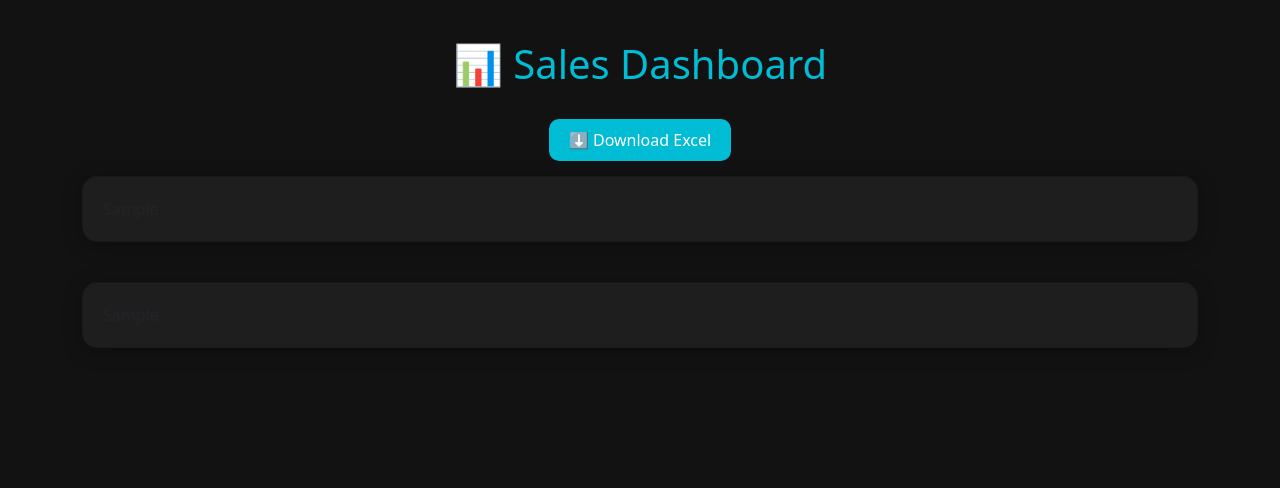
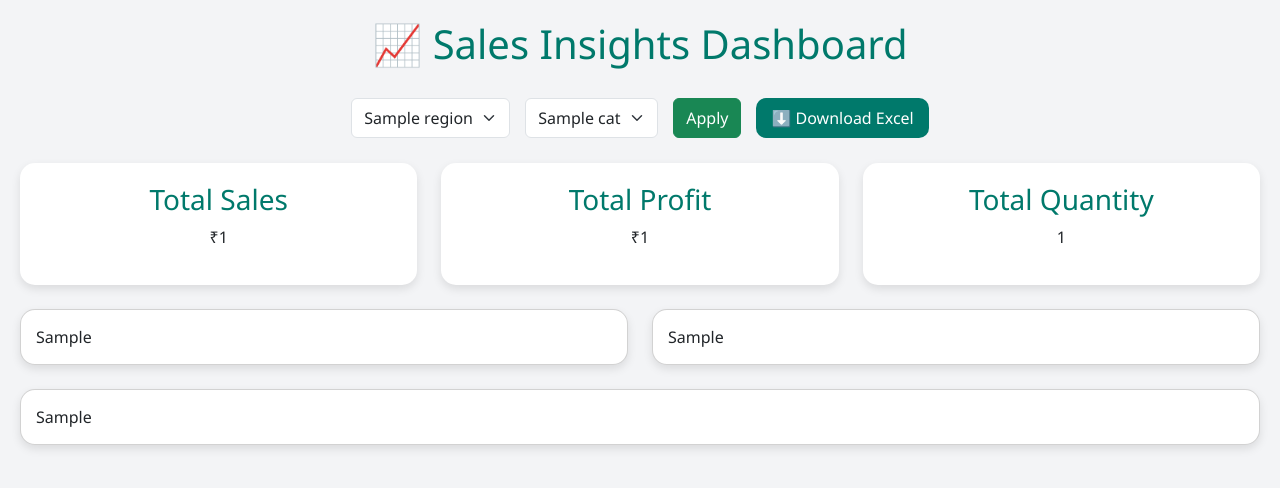
Before and after one commit to Bharath-Sai-Varma/Flask-Dashboard, a Flask app: template templates/index.html in a window 1280 px wide. Shown: the top 488 px of the page. Run offline with Flask 3, Linux system fonts and the light colour scheme; the template is opened without the code that fills it: most values are stand-ins (such as "Sample title", 1, 10 or a date in 2020); parts of the project's set-up code (start-up, migrations or seed data) failed here and were passed over.

Commit message:
Final Dashboad

```diff
--- a/app.py
+++ b/app.py
@@ -1,37 +1,63 @@
-from flask import Flask, render_template, send_file
+from flask import Flask, render_template, request, send_file
 import pandas as pd
 import plotly.express as px
 import plotly.io as pio
-import os
 
 app = Flask(__name__)
 
 # Load Excel
-df = pd.read_excel("sample_sales.xlsx")
+df = pd.read_excel("sales_data.xlsx")
 
-@app.route("/")
+@app.route("/", methods=["GET", "POST"])
 def dashboard():
-    # --- Chart 1: Sales by Category ---
-    fig1 = px.bar(df.groupby("Category", as_index=False)["Sales"].sum(),
+    filtered_df = df.copy()
+
+    # Apply filters
+    selected_region = request.form.get("region", "All")
+    selected_category = request.form.get("category", "All")
+
+    if selected_region != "All":
+        filtered_df = filtered_df[filtered_df["Region"] == selected_region]
+    if selected_category != "All":
+        filtered_df = filtered_df[filtered_df["Category"] == selected_category]
+
+    # KPIs
+    total_sales = filtered_df["Sales"].sum()
+    total_profit = filtered_df["Profit"].sum()
+    total_quantity = filtered_df["Quantity"].sum()
+
+    # Charts
+    fig1 = px.bar(filtered_df.groupby("Category", as_index=False)["Sales"].sum(),
                   x="Category", y="Sales", color="Category",
-                  title="Total Sales by Category")
-    fig1.update_layout(template="plotly_dark")
+                  title="Total Sales by Category",
+                  color_discrete_sequence=px.colors.qualitative.Pastel)
 
-    # --- Chart 2: Sales by Region ---
-    fig2 = px.pie(df, names="Region", values="Sales",
-                  title="Sales Distribution by Region",
-                  color_discrete_sequence=px.colors.sequential.RdBu)
+    fig2 = px.pie(filtered_df, names="Region", values="Sales",
+                  title="Sales Share by Region",
+                  color_discrete_sequence=px.colors.sequential.Tealgrn)
 
-    # Convert plots to HTML
+    fig3 = px.line(filtered_df.groupby("Date", as_index=False)["Sales"].sum(),
+                   x="Date", y="Sales", title="Sales Trend Over Time",
+                   markers=True, color_discrete_sequence=["#00bcd4"])
+
     graph1 = pio.to_html(fig1, full_html=False)
     graph2 = pio.to_html(fig2, full_html=False)
+    graph3 = pio.to_html(fig3, full_html=False)
 
-    return render_template("index.html", graph1=graph1, graph2=graph2)
+    regions = ["All"] + sorted(df["Region"].unique().tolist())
+    categories = ["All"] + sorted(df["Category"].unique().tolist())
+
+    return render_template(
+        "index.html",
+        graph1=graph1, graph2=graph2, graph3=graph3,
+        regions=regions, categories=categories,
+        selected_region=selected_region, selected_category=selected_category,
+        total_sales=total_sales, total_profit=total_profit, total_quantity=total_quantity
+    )
 
 @app.route("/download")
 def download_excel():
-    path = "sample_sales.xlsx"
-    return send_file(path, as_attachment=True)
+    return send_file("sales_data.xlsx", as_attachment=True)
 
 if __name__ == "__main__":
     app.run(debug=True)
--- a/templates/index.html
+++ b/templates/index.html
@@ -2,53 +2,92 @@
 <html lang="en">
 <head>
   <meta charset="UTF-8">
-  <title>Sales Dashboard</title>
+  <title>📊 Sales Insights Dashboard</title>
   <link href="https://cdn.jsdelivr.net/npm/bootstrap@5.3.2/dist/css/bootstrap.min.css" rel="stylesheet">
   <style>
     body {
-      background: #121212;
-      color: white;
+      background-color: #f3f4f6;
+      font-family: 'Segoe UI', sans-serif;
+      overflow: hidden;
     }
-    .container {
-      margin-top: 40px;
+    .dashboard {
+      padding: 20px;
     }
     h1 {
       text-align: center;
-      margin-bottom: 40px;
-      color: #00bcd4;
+      color: #00796b;
+      margin-bottom: 30px;
+    }
+    .kpi {
+      background: white;
+      border-radius: 15px;
+      padding: 20px;
+      text-align: center;
+      box-shadow: 0 4px 10px rgba(0,0,0,0.1);
+    }
+    .kpi h3 {
+      color: #00796b;
+    }
+    .filter-form {
+      display: flex;
+      justify-content: center;
+      gap: 15px;
+      margin-bottom: 25px;
     }
     .card {
-      background: #1e1e1e;
+      background: white;
       border-radius: 15px;
-      padding: 20px;
-      box-shadow: 0 4px 20px rgba(0,0,0,0.3);
-      margin-bottom: 40px;
+      box-shadow: 0 4px 10px rgba(0,0,0,0.1);
+      padding: 15px;
+    }
+    iframe {
+      width: 100%;
+      height: 350px;
+      border: none;
     }
     .btn-download {
-      background-color: #00bcd4;
+      background-color: #00796b;
       color: white;
+      padding: 8px 15px;
+      border-radius: 10px;
       text-decoration: none;
-      padding: 10px 20px;
-      border-radius: 10px;
-      transition: background 0.3s;
     }
     .btn-download:hover {
-      background-color: #0097a7;
+      background-color: #004d40;
     }
   </style>
 </head>
 <body>
-  <div class="container">
-    <h1>📊 Sales Dashboard</h1>
-    <div class="text-center mb-4">
+  <div class="dashboard container-fluid">
+    <h1>📈 Sales Insights Dashboard</h1>
+
+    <form method="POST" class="filter-form">
+      <select name="region" class="form-select w-auto">
+        {% for region in regions %}
+          <option value="{{ region }}" {% if region == selected_region %}selected{% endif %}>{{ region }}</option>
+        {% endfor %}
+      </select>
+      <select name="category" class="form-select w-auto">
+        {% for cat in categories %}
+          <option value="{{ cat }}" {% if cat == selected_category %}selected{% endif %}>{{ cat }}</option>
+        {% endfor %}
+      </select>
+      <button class="btn btn-success" type="submit">Apply</button>
       <a href="/download" class="btn-download">⬇️ Download Excel</a>
+    </form>
+
+    <div class="row mb-4">
+      <div class="col-md-4"><div class="kpi"><h3>Total Sales</h3><p>₹{{ total_sales }}</p></div></div>
+      <div class="col-md-4"><div class="kpi"><h3>Total Profit</h3><p>₹{{ total_profit }}</p></div></div>
+      <div class="col-md-4"><div class="kpi"><h3>Total Quantity</h3><p>{{ total_quantity }}</p></div></div>
     </div>
 
-    <div class="card">
-      {{ graph1|safe }}
+    <div class="row">
+      <div class="col-md-6"><div class="card">{{ graph1|safe }}</div></div>
+      <div class="col-md-6"><div class="card">{{ graph2|safe }}</div></div>
     </div>
-    <div class="card">
-      {{ graph2|safe }}
+    <div class="row mt-4">
+      <div class="col-md-12"><div class="card">{{ graph3|safe }}</div></div>
     </div>
   </div>
 </body>
```
Also changed, not shown: excel_generator.py (added, +31 -0 lines), 2 other files.
